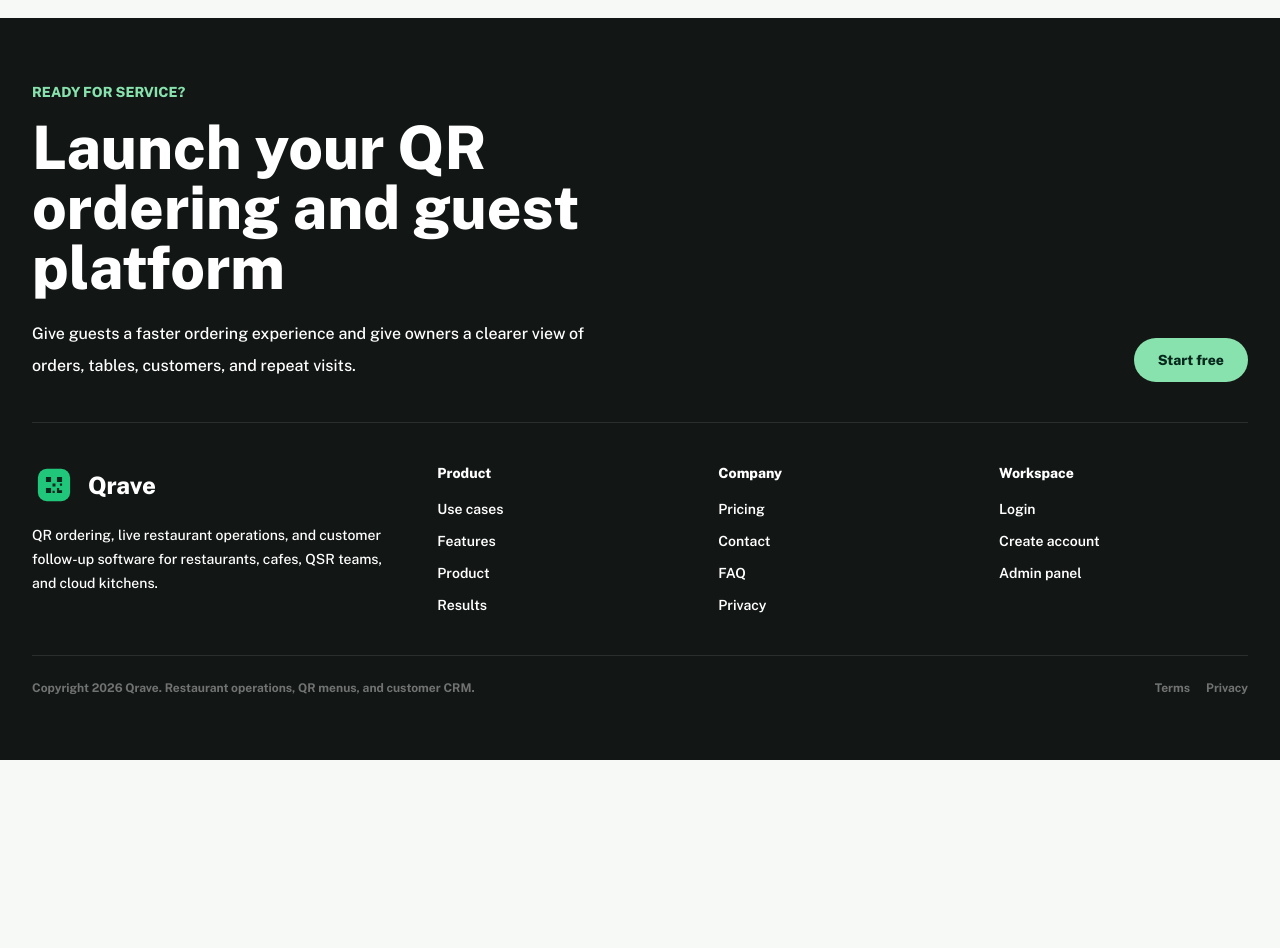
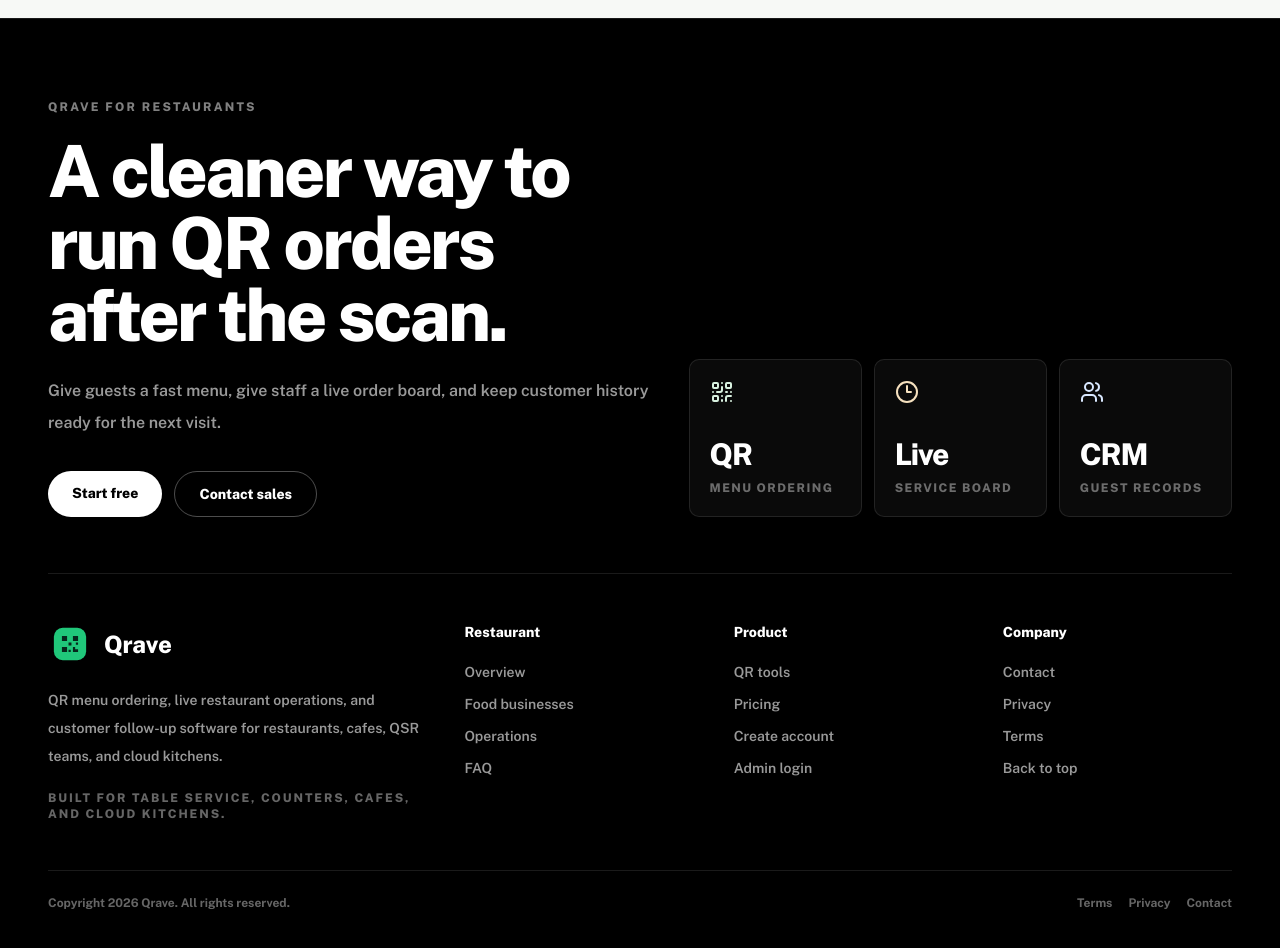
Before and after one commit to jatincodes-lab/Qrave, a Next.js app in the folder src/frontend/: page /faq in a window 1280 px wide. Shown: the part 1180-2128 px from the top of the page. Before the commit the page ends 1940 px from the top, so only its background shows below. Built offline with nearby package versions, Linux system fonts and the light colour scheme.

Commit message:
Polish landing scroll and footer

```diff
--- a/src/frontend/app/globals.css
+++ b/src/frontend/app/globals.css
@@ -36,6 +36,7 @@ body {
 
 html {
   scroll-behavior: smooth;
+  scroll-padding-top: 8.5rem;
 }
 
 a {
@@ -105,14 +106,14 @@ input {
   }
 
   .landing-hero-wake {
-    --hero-y: 92px;
-    --hero-scale: 0.88;
-    --hero-opacity: 0.5;
-    --hero-blur: 16px;
-    --hero-brightness: 0.72;
-    --hero-tilt: 12deg;
-    --hero-sheen-y: -130%;
-    --hero-sheen-opacity: 0.08;
+    --hero-y: 148px;
+    --hero-scale: 0.82;
+    --hero-opacity: 0.28;
+    --hero-blur: 24px;
+    --hero-brightness: 0.58;
+    --hero-tilt: 18deg;
+    --hero-sheen-y: -165%;
+    --hero-sheen-opacity: 0.04;
     opacity: var(--hero-opacity);
     filter: blur(var(--hero-blur)) brightness(var(--hero-brightness));
     transform: perspective(1400px) translate3d(0, var(--hero-y), 0) scale(var(--hero-scale)) rotateX(var(--hero-tilt));
--- a/src/frontend/app/landing-motion.tsx
+++ b/src/frontend/app/landing-motion.tsx
@@ -17,6 +17,36 @@ export function LandingMotion() {
     const hero = document.querySelector<HTMLElement>("[data-hero-wake]");
     const floatItems = Array.from(document.querySelectorAll<HTMLElement>("[data-scroll-float]"));
 
+    const handleSmoothAnchorClick = (event: MouseEvent) => {
+      if (event.defaultPrevented || event.button !== 0 || event.metaKey || event.ctrlKey || event.shiftKey || event.altKey) {
+        return;
+      }
+
+      const link = (event.target as Element | null)?.closest<HTMLAnchorElement>("a[href]");
+      const href = link?.getAttribute("href");
+
+      if (!href || (!href.startsWith("#") && !href.startsWith("/#"))) {
+        return;
+      }
+
+      if (href.startsWith("/#") && window.location.pathname !== "/") {
+        return;
+      }
+
+      const hash = href.slice(href.indexOf("#") + 1);
+      const target = document.getElementById(decodeURIComponent(hash));
+
+      if (!target) {
+        return;
+      }
+
+      event.preventDefault();
+      window.history.pushState(null, "", href.startsWith("/#") ? `/#${hash}` : `#${hash}`);
+      target.scrollIntoView({ behavior: reduceMotion ? "auto" : "smooth", block: "start" });
+    };
+
+    document.addEventListener("click", handleSmoothAnchorClick);
+
     if (reduceMotion) {
       revealItems.forEach((item) => item.classList.add("is-visible"));
       if (hero) {
@@ -29,7 +59,7 @@ export function LandingMotion() {
         hero.style.setProperty("--hero-sheen-y", "140%");
         hero.style.setProperty("--hero-sheen-opacity", "0");
       }
-      return;
+      return () => document.removeEventListener("click", handleSmoothAnchorClick);
     }
 
     const observer = new IntersectionObserver(
@@ -62,15 +92,15 @@ export function LandingMotion() {
       const scrollY = window.scrollY;
 
       if (hero) {
-        const progress = easeOutCubic(clamp((scrollY - 18) / 420, 0, 1));
-        hero.style.setProperty("--hero-y", `${Math.round(92 - progress * 92)}px`);
-        hero.style.setProperty("--hero-scale", `${0.88 + progress * 0.12}`);
-        hero.style.setProperty("--hero-opacity", `${0.5 + progress * 0.5}`);
-        hero.style.setProperty("--hero-blur", `${Math.round(16 - progress * 16)}px`);
-        hero.style.setProperty("--hero-brightness", `${0.72 + progress * 0.28}`);
-        hero.style.setProperty("--hero-tilt", `${12 - progress * 12}deg`);
-        hero.style.setProperty("--hero-sheen-y", `${-130 + progress * 275}%`);
-        hero.style.setProperty("--hero-sheen-opacity", `${progress > 0.08 && progress < 0.98 ? 0.42 : 0.08}`);
+        const progress = easeOutCubic(clamp((scrollY - 150) / 760, 0, 1));
+        hero.style.setProperty("--hero-y", `${Math.round(148 - progress * 148)}px`);
+        hero.style.setProperty("--hero-scale", `${0.82 + progress * 0.18}`);
+        hero.style.setProperty("--hero-opacity", `${0.28 + progress * 0.72}`);
+        hero.style.setProperty("--hero-blur", `${Math.round(24 - progress * 24)}px`);
+        hero.style.setProperty("--hero-brightness", `${0.58 + progress * 0.42}`);
+        hero.style.setProperty("--hero-tilt", `${18 - progress * 18}deg`);
+        hero.style.setProperty("--hero-sheen-y", `${-165 + progress * 310}%`);
+        hero.style.setProperty("--hero-sheen-opacity", `${progress > 0.12 && progress < 0.96 ? 0.36 : 0.04}`);
       }
 
       floatItems.forEach((item, index) => {
@@ -97,6 +127,7 @@ export function LandingMotion() {
 
     return () => {
       observer.disconnect();
+      document.removeEventListener("click", handleSmoothAnchorClick);
       window.removeEventListener("scroll", requestUpdate);
       window.removeEventListener("resize", requestUpdate);
     };
--- a/src/frontend/app/marketing.tsx
+++ b/src/frontend/app/marketing.tsx
@@ -103,7 +103,7 @@ export const PricingBullets = [
 
 export function PageShell({ children }: { children: ReactNode }) {
   return (
-    <main className="min-h-screen bg-surface text-on-surface">
+    <main id="top" className="min-h-screen bg-surface text-on-surface">
       <MarketingHeader />
       {children}
       <MarketingFooter />
@@ -113,43 +113,67 @@ export function PageShell({ children }: { children: ReactNode }) {
 
 export function MarketingFooter() {
   return (
-    <footer className="bg-[#121614] px-4 py-16 text-white sm:px-6 lg:px-8">
-      <div className="mx-auto max-w-7xl">
-        <div className="grid gap-8 border-b border-white/10 pb-10 md:grid-cols-[1.1fr_0.9fr]">
+    <footer className="border-t border-white/10 bg-black px-5 text-white sm:px-8 lg:px-12">
+      <div className="mx-auto max-w-[1560px] py-20">
+        <div className="grid gap-10 border-b border-white/10 pb-14 lg:grid-cols-[1.05fr_0.95fr] lg:items-end">
           <div>
-            <p className="text-sm font-extrabold uppercase text-[#88e2ad]">Ready for service?</p>
-            <h2 className="mt-4 max-w-2xl text-4xl font-extrabold leading-tight md:text-6xl">Launch your QR ordering and guest platform</h2>
-            <p className="mt-5 max-w-xl text-base font-medium leading-8 text-white/62">
-              Give guests a faster ordering experience and give owners a clearer view of orders, tables, customers, and repeat visits.
+            <p className="text-xs font-extrabold uppercase tracking-[0.18em] text-white/50">Qrave for restaurants</p>
+            <h2 className="mt-5 max-w-4xl text-5xl font-extrabold leading-[0.92] tracking-[-0.04em] md:text-7xl">
+              A cleaner way to run QR orders after the scan.
+            </h2>
+            <p className="mt-6 max-w-2xl text-base font-semibold leading-8 text-white/60">
+              Give guests a fast menu, give staff a live order board, and keep customer history ready for the next visit.
             </p>
+            <div className="mt-8 flex flex-col gap-3 sm:flex-row">
+              <Link href="/admin/register" className="inline-flex justify-center rounded-full bg-white px-6 py-3 text-sm font-extrabold text-black transition hover:bg-[#d8f1df]">
+                Start free
+              </Link>
+              <Link href="/contact" className="inline-flex justify-center rounded-full border border-white/30 px-6 py-3 text-sm font-extrabold text-white transition hover:border-white hover:bg-white/[0.08]">
+                Contact sales
+              </Link>
+            </div>
           </div>
-          <div className="flex items-end md:justify-end">
-            <Link href="/admin/register" className="inline-flex items-center justify-center rounded-full bg-[#88e2ad] px-6 py-3 text-sm font-extrabold text-[#06281c] transition hover:bg-white">
-              Start free
-            </Link>
+          <div className="grid gap-3 sm:grid-cols-3">
+            <div className="rounded-lg border border-white/10 bg-white/[0.04] p-5">
+              <QrCode size={24} className="text-[#d8f1df]" />
+              <p className="mt-8 text-3xl font-extrabold tracking-[-0.04em]">QR</p>
+              <p className="mt-2 text-xs font-extrabold uppercase tracking-[0.12em] text-white/40">menu ordering</p>
+            </div>
+            <div className="rounded-lg border border-white/10 bg-white/[0.04] p-5">
+              <Clock3 size={24} className="text-[#f6e1bf]" />
+              <p className="mt-8 text-3xl font-extrabold tracking-[-0.04em]">Live</p>
+              <p className="mt-2 text-xs font-extrabold uppercase tracking-[0.12em] text-white/40">service board</p>
+            </div>
+            <div className="rounded-lg border border-white/10 bg-white/[0.04] p-5">
+              <Users size={24} className="text-[#d9e8ff]" />
+              <p className="mt-8 text-3xl font-extrabold tracking-[-0.04em]">CRM</p>
+              <p className="mt-2 text-xs font-extrabold uppercase tracking-[0.12em] text-white/40">guest records</p>
+            </div>
           </div>
         </div>
 
-        <div className="grid gap-8 py-10 md:grid-cols-[1.2fr_0.8fr_0.8fr_0.8fr]">
+        <div className="grid gap-10 py-12 md:grid-cols-2 lg:grid-cols-[1.15fr_0.7fr_0.7fr_0.7fr]">
           <div>
             <div className="flex items-center gap-3">
               <QraveMark compact className="h-11 w-11 shrink-0" />
               <span className="text-2xl font-extrabold text-white">Qrave</span>
             </div>
-            <p className="mt-4 max-w-md text-sm font-medium leading-6 text-white/58">
-              QR ordering, live restaurant operations, and customer follow-up software for restaurants, cafes, QSR teams, and cloud kitchens.
+            <p className="mt-5 max-w-md text-sm font-semibold leading-7 text-white/60">
+              QR menu ordering, live restaurant operations, and customer follow-up software for restaurants, cafes, QSR teams, and cloud kitchens.
             </p>
+            <p className="mt-5 text-xs font-extrabold uppercase tracking-[0.16em] text-white/40">Built for table service, counters, cafes, and cloud kitchens.</p>
           </div>
-          <FooterColumn title="Product" links={[["Use cases", "/#use-cases"], ["Features", "/#features"], ["Product", "/#product"], ["Results", "/#results"]]} />
-          <FooterColumn title="Company" links={[["Pricing", "/pricing"], ["Contact", "/contact"], ["FAQ", "/faq"], ["Privacy", "/privacy"]]} />
-          <FooterColumn title="Workspace" links={[["Login", "/admin/login"], ["Create account", "/admin/register"], ["Admin panel", "/admin"]]} />
+          <FooterColumn title="Restaurant" links={[["Overview", "/#overview"], ["Food businesses", "/#businesses"], ["Operations", "/#operations"], ["FAQ", "/#faq"]]} />
+          <FooterColumn title="Product" links={[["QR tools", "/#tools"], ["Pricing", "/pricing"], ["Create account", "/admin/register"], ["Admin login", "/admin/login"]]} />
+          <FooterColumn title="Company" links={[["Contact", "/contact"], ["Privacy", "/privacy"], ["Terms", "/terms"], ["Back to top", "#top"]]} />
         </div>
 
-        <div className="flex flex-col gap-3 border-t border-white/10 pt-6 text-xs font-bold text-white/40 md:flex-row md:items-center md:justify-between">
-          <p>Copyright 2026 Qrave. Restaurant operations, QR menus, and customer CRM.</p>
-          <div className="flex gap-4">
+        <div className="flex flex-col gap-4 border-t border-white/10 pt-6 text-xs font-bold text-white/40 md:flex-row md:items-center md:justify-between">
+          <p>Copyright 2026 Qrave. All rights reserved.</p>
+          <div className="flex flex-wrap gap-4">
             <Link href="/terms">Terms</Link>
             <Link href="/privacy">Privacy</Link>
+            <Link href="/contact">Contact</Link>
           </div>
         </div>
       </div>
@@ -161,7 +185,7 @@ function FooterColumn({ links, title }: { links: Array<[string, string]>; title:
   return (
     <div>
       <p className="text-sm font-extrabold text-white">{title}</p>
-      <div className="mt-4 grid gap-3 text-sm font-semibold text-white/54">
+      <div className="mt-5 grid gap-3 text-sm font-semibold text-white/60">
         {links.map(([label, href]) => (
           <Link key={label} href={href} className="transition hover:text-white">
             {label}
```
